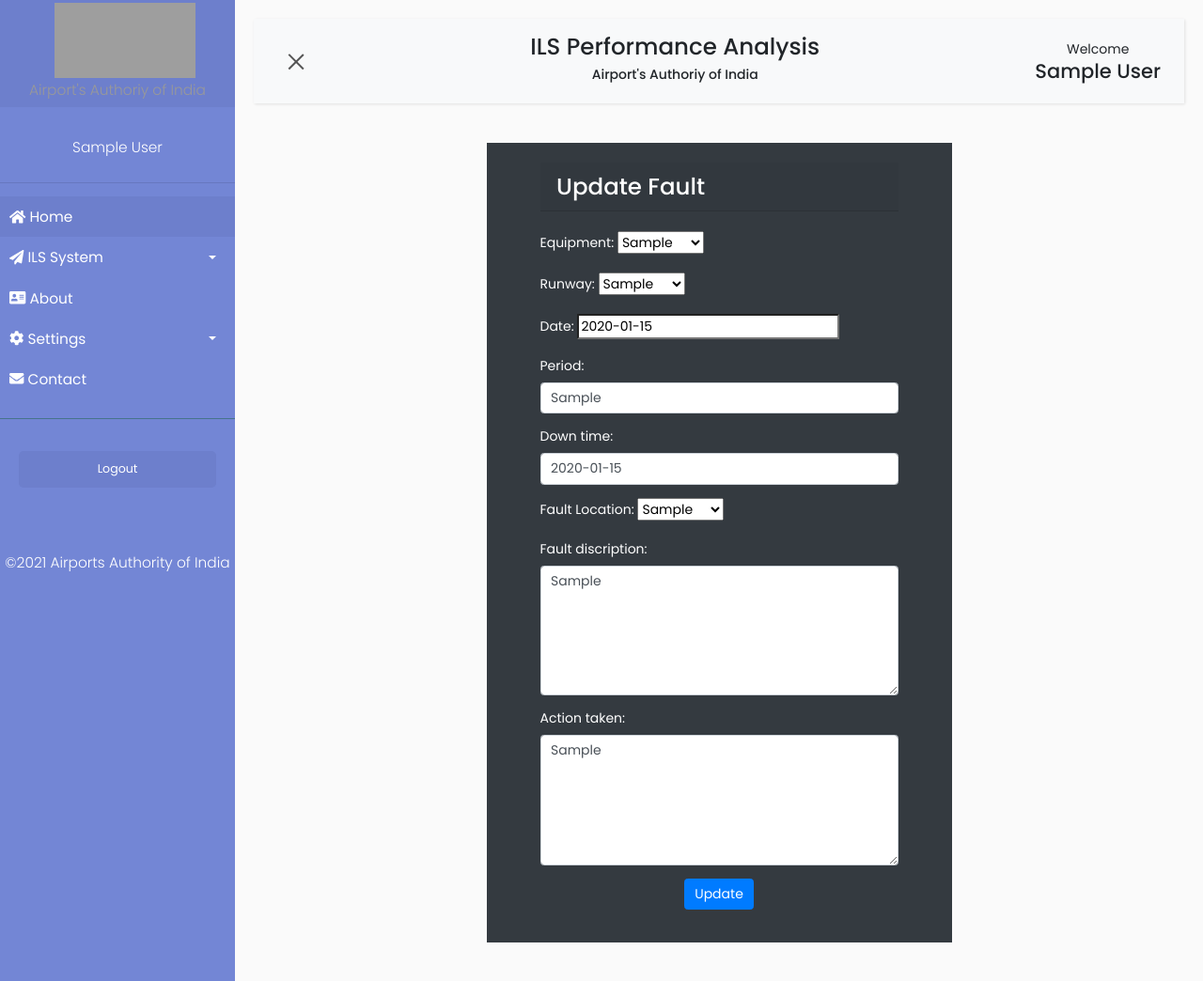
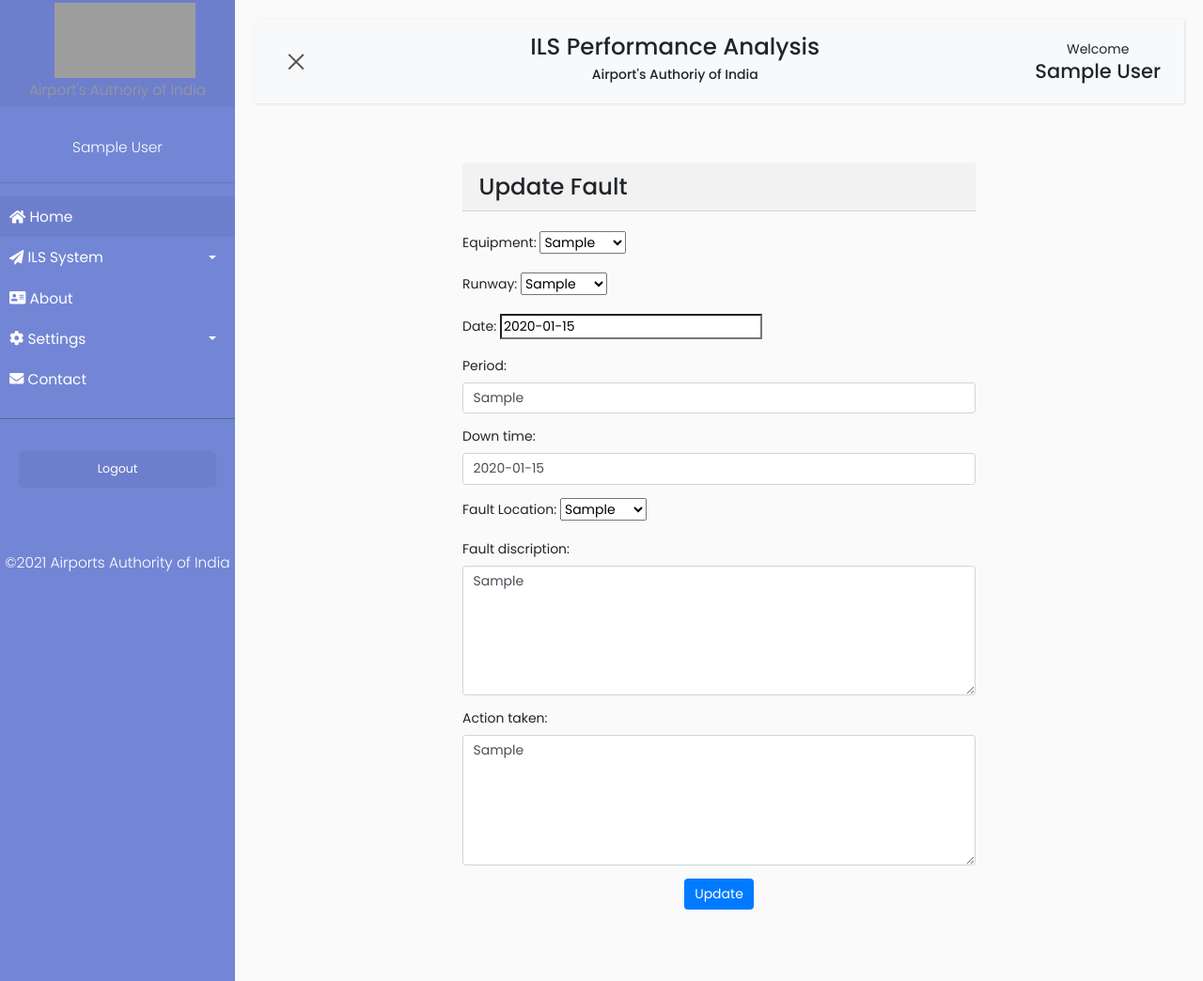
Before and after one commit to ZisanAalam/AirportProject, a Django app: page /updatefault/1 in a window 1280 px wide. Shown: the whole page at 94% size. Run offline with Django 3.2, Linux system fonts and the light colour scheme; the first user in the database is signed in; tables that the repository leaves empty hold one stand-in row (Sample ...); some libraries are stand-ins or nearby versions; grey boxes are pictures that could not be loaded.

Commit message:
update fault design

```diff
--- a/account/templates/navparameter/addfault.html
+++ b/account/templates/navparameter/addfault.html
@@ -166,9 +166,9 @@
                     <textarea class="form-control rounded-0" name="action_taken" rows="6"></textarea>
                 </div>
 
-                <div class="form-group">
-                    <input type="submit" class="btn btn-success form-control" value="Report">
-                </div>
+                    <div class="form-group">
+                        <input type="submit" class="btn btn-success form-control" value="Report">
+                    </div>
 
             </form>
             <br>
--- a/account/templates/navparameter/updatefault.html
+++ b/account/templates/navparameter/updatefault.html
@@ -10,11 +10,11 @@
 {% endblock mycss %}
 
 {% block content %}
-    <div class="col-sm-6 mx-auto mt-5 text-white bg-dark">
+    <div class="col-sm-8 mx-auto mt-5">
     <div>
         <div class="m-4 p-4">
             <div class="card-header">
-                <h3 class="text-white">Update Fault</h3>
+                <h3>Update Fault</h3>
             </div>
 
             <div>
```
